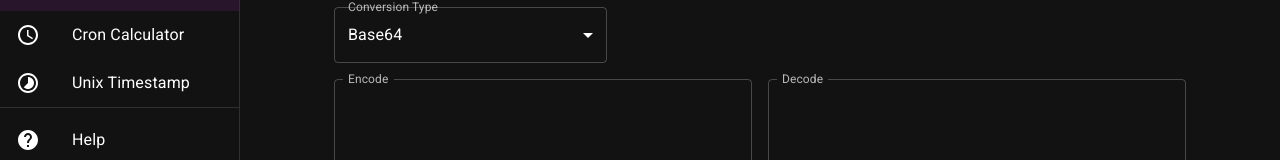
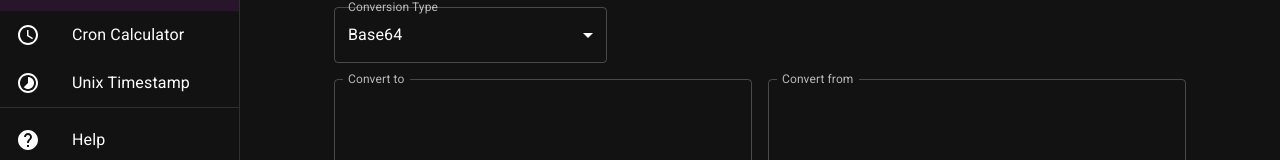
Before and after one commit to soup-bowl/whatsth.is, a React (Create React App) app: page /#/convert in a window 1280 px wide. Shown: the part 254-414 px from the top of the page. Built offline with nearby package versions, Linux system fonts and the light colour scheme.

Commit message:
(possibly) clearer converson laberls.

```diff
--- a/src/pages/converter.tsx
+++ b/src/pages/converter.tsx
@@ -108,7 +108,7 @@ export default function StringConversionPage() {
 							multiline
 							fullWidth
 							id="encode"
-							label="Encode"
+							label="Convert to"
 							rows={15}
 							value={stringMorph.decoded}
 							error={stringMorph.decodeError}
@@ -128,7 +128,7 @@ export default function StringConversionPage() {
 							multiline
 							fullWidth
 							id="decode"
-							label="Decode"
+							label="Convert from"
 							rows={15}
 							value={stringMorph.encoded}
 							onChange={(e) => {
```
